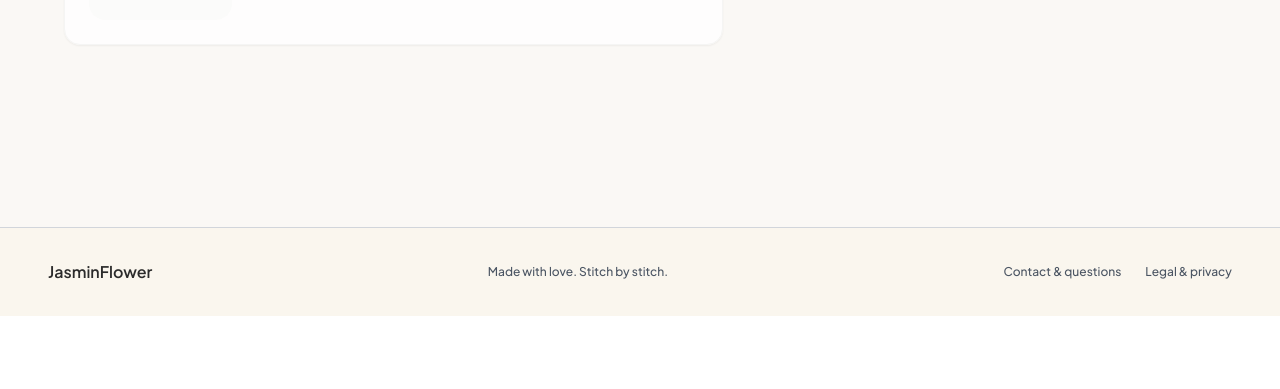
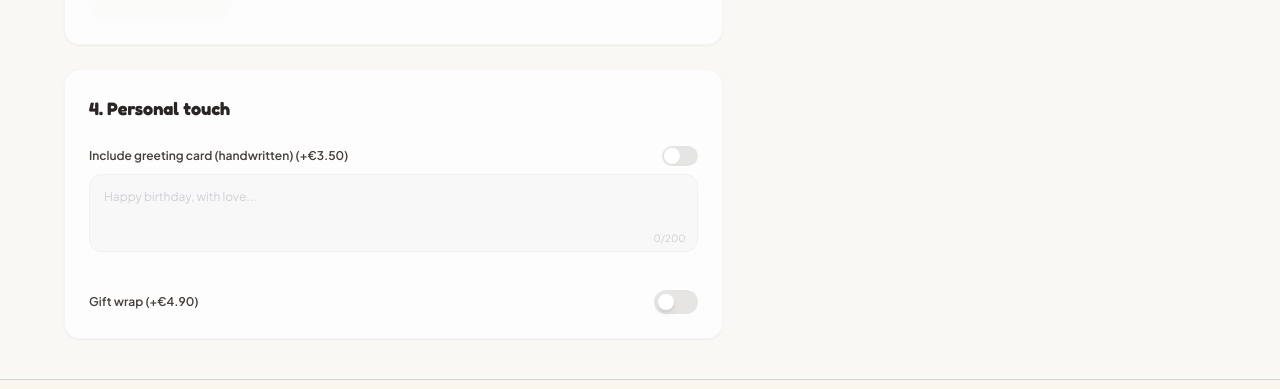
Before and after one commit to Yasaman-Behnam-Malekzadeh/flower-shop, a React (Create React App) app in the folder frontend/: page /build in a window 1280 px wide. Shown: the part 663-1052 px from the top of the page. Before the commit the page ends 979 px from the top, so only its background shows below. Built offline with nearby package versions, Linux system fonts and the light colour scheme; no server answers.

Commit message:
feat: add modular personal touch and greeting card state management

```diff
--- /dev/null
+++ b/frontend/src/Components/‌Build/GreetingCard.js
@@ -0,0 +1,49 @@
+import React from "react";
+
+export default function GreetingCard({ details, onChangeDetails }) {
+  return (
+    <div>
+      {/* Toggle Header */}
+      <div className="flex items-center justify-between mb-2">
+        <label className="text-xs font-semibold text-stone-700">
+          Include greeting card (handwritten) (+€3.50)
+        </label>
+
+        {/* Toggle Switch */}
+        <button
+          type="button"
+          onClick={() => onChangeDetails("includeCard", !details.includeCard)}
+          className={`relative inline-flex h-5 w-9 shrink-0 cursor-pointer rounded-full border-2 border-transparent transition-colors duration-200 ease-in-out focus:outline-none ${
+            details.includeCard ? "bg-[#584172]" : "bg-stone-200"
+          }`}
+        >
+          <span
+            className={`pointer-events-none inline-block h-4 w-4 transform rounded-full bg-white shadow-sm ring-0 transition duration-200 ease-in-out ${
+              details.includeCard ? "translate-x-4" : "translate-x-0"
+            }`}
+          />
+        </button>
+      </div>
+
+      {/* Textarea Container (Disabled state applied when off) */}
+      <div
+        className={`relative transition-all duration-200 ${
+          !details.includeCard ? "opacity-50 pointer-events-none" : "opacity-100"
+        }`}
+      >
+        <textarea
+          disabled={!details.includeCard}
+          maxLength={200}
+          rows={3}
+          value={details.cardText || ""}
+          onChange={(e) => onChangeDetails("cardText", e.target.value)}
+          placeholder="Happy birthday, with love..."
+          className="w-full text-xs p-3.5 rounded-xl border border-stone-200 focus:outline-none focus:border-[#584172] resize-none text-stone-700 bg-stone-50/30 disabled:bg-stone-100 disabled:cursor-not-allowed"
+        />
+        <span className="absolute bottom-3 right-3 text-[10px] text-stone-400">
+          {(details.cardText || "").length}/200
+        </span>
+      </div>
+    </div>
+  );
+}
--- a/frontend/src/Components/‌Build/PersonalTouch.js
+++ b/frontend/src/Components/‌Build/PersonalTouch.js
@@ -1,6 +1,12 @@
 import React from "react";
+import GreetingCard from "./GreetingCard";
 
-export default function PersonalTouch({ details, onChangeDetails }) {
+export default function PersonalTouch({
+  cardDetails,
+  onUpdateCardDetails,
+  giftWrapDetails,
+  onUpdateGiftWrapDetails,
+}) {
   return (
     <div className="bg-white/80 rounded-2xl p-6 shadow-sm border border-stone-100 space-y-6">
       <h3 className="font-heading text-lg font-bold text-stone-800">
@@ -8,24 +14,10 @@ export default function PersonalTouch({ details, onChangeDetails }) {
       </h3>
 
       {/* Greeting Card Note */}
-      <div>
-        <label className="block text-xs font-semibold text-stone-700 mb-2">
-          Greeting card (handwritten) (+€3.50)
-        </label>
-        <div className="relative">
-          <textarea
-            maxLength={200}
-            rows={3}
-            value={details.cardText}
-            onChange={(e) => onChangeDetails("cardText", e.target.value)}
-            placeholder="Happy birthday, with love..."
-            className="w-full text-xs p-3.5 rounded-xl border border-stone-200 focus:outline-none focus:border-[#584172] resize-none text-stone-700 bg-stone-50/30"
-          />
-          <span className="absolute bottom-3 right-3 text-[10px] text-stone-400">
-            {details.cardText.length}/200
-          </span>
-        </div>
-      </div>
+      <GreetingCard
+        details={cardDetails}
+        onChangeDetails={onUpdateCardDetails}
+      />
 
       {/* Gift Wrap Toggle */}
       <div className="flex items-center justify-between pt-2">
@@ -33,46 +25,24 @@ export default function PersonalTouch({ details, onChangeDetails }) {
           Gift wrap (+€4.90)
         </span>
         <button
-          onClick={() => onChangeDetails("isGiftWrapped", !details.isGiftWrapped)}
+          type="button"
+          onClick={() =>
+            onUpdateGiftWrapDetails(
+              "isGiftWrapped",
+              !giftWrapDetails.isGiftWrapped
+            )
+          }
           className={`w-11 h-6 flex items-center rounded-full p-1 transition-colors ${
-            details.isGiftWrapped ? "bg-[#584172]" : "bg-stone-200"
+            giftWrapDetails.isGiftWrapped ? "bg-[#584172]" : "bg-stone-200"
           }`}
         >
           <div
             className={`bg-white w-4 h-4 rounded-full shadow-md transform transition-transform ${
-              details.isGiftWrapped ? "translate-x-5" : "translate-x-0"
+              giftWrapDetails.isGiftWrapped ? "translate-x-5" : "translate-x-0"
             }`}
           />
         </button>
       </div>
-
-      {/* Delivery Date & Time */}
-      <div className="grid grid-cols-1 sm:grid-cols-2 gap-4 pt-2">
-        <div>
-          <label className="block text-[11px] font-semibold text-stone-500 mb-1.5">
-            Delivery date
-          </label>
-          <input
-            type="date"
-            value={details.deliveryDate}
-            onChange={(e) => onChangeDetails("deliveryDate", e.target.value)}
-            className="w-full text-xs p-3 rounded-xl border border-stone-200 focus:outline-none focus:border-[#584172] bg-stone-50/30 text-stone-700"
-          />
-        </div>
-        <div>
-          <label className="block text-[11px] font-semibold text-stone-500 mb-1.5">
-            Time
-          </label>
-          <input
-            type="time"
-            value={details.deliveryTime}
-            onChange={(e) => onChangeDetails("deliveryTime", e.target.value)}
-            className="w-full text-xs p-3 rounded-xl border border-stone-200 focus:outline-none focus:border-[#584172] bg-stone-50/30 text-stone-700"
-          />
-        </div>
-      </div>
     </div>
   );
 }
-
-export { PersonalTouch };
--- a/frontend/src/Pages/BuildPage.js
+++ b/frontend/src/Pages/BuildPage.js
@@ -2,15 +2,34 @@ import React, { useState } from "react";
 import FlowerSelector from "../Components/‌Build/FlowerSelector";
 import PriceBreakdown from "../Components/‌Build/PriceBreakdown";
 import PaperSelector from "../Components/‌Build/PaperSelector";
-// import PaperSelector from "../Components/Build/PaperSelector";
+import PersonalTouch from "../Components/‌Build/PersonalTouch";
+// import RibbonSelector from "../Components/‌Build/RibbonSelector";
 
 // import RibbonSelector from "../Components/Build/RibbonSelector";
-// import PersonalTouch from "../Components/Build/PersonalTouch";
 // import LivePreview from "../Components/Build/LivePreview";
 
 export default function BuildPage() {
   const [selectedFlowers, setSelectedFlowers] = useState({});
   const [selectedPaper, setSelectedPaper] = useState("lavender");
+
+  // 1. Greeting Card State & Handler
+  const [cardDetails, setCardDetails] = useState({
+    includeCard: false,
+    cardText: "",
+  });
+
+  const handleUpdateCardDetails = (field, value) => {
+    setCardDetails((prev) => ({ ...prev, [field]: value }));
+  };
+
+  // 2. Gift Wrap State & Handler
+  const [giftWrapDetails, setGiftWrapDetails] = useState({
+    isGiftWrapped: false,
+  });
+
+  const handleUpdateGiftWrapDetails = (field, value) => {
+    setGiftWrapDetails((prev) => ({ ...prev, [field]: value }));
+  };
 
   const handleUpdateCount = (flowerId, delta) => {
     setSelectedFlowers((prev) => {
@@ -50,12 +69,14 @@ export default function BuildPage() {
             {/* <RibbonSelector
               selectedRibbon={selectedRibbon}
               onSelectRibbon={setSelectedRibbon}
-            />
+            />*/}
 
             <PersonalTouch
-              details={personalDetails}
-              onChangeDetails={handleUpdateDetails}
-            /> */}
+              cardDetails={cardDetails}
+              onUpdateCardDetails={handleUpdateCardDetails}
+              giftWrapDetails={giftWrapDetails}
+              onUpdateGiftWrapDetails={handleUpdateGiftWrapDetails}
+            />
           </div>
 
           {/* Right Column: Sticky Live Preview & Price Breakdown (5 Columns) */}
@@ -69,6 +90,8 @@ export default function BuildPage() {
             <PriceBreakdown
               selectedFlowers={selectedFlowers}
               selectedPaper={selectedPaper}
+              cardDetails={cardDetails}
+              giftWrapDetails={giftWrapDetails}
             />
           </div>
         </div>
```
Also changed, not shown: 11 other files (tests, documents, lock files or other folders).
